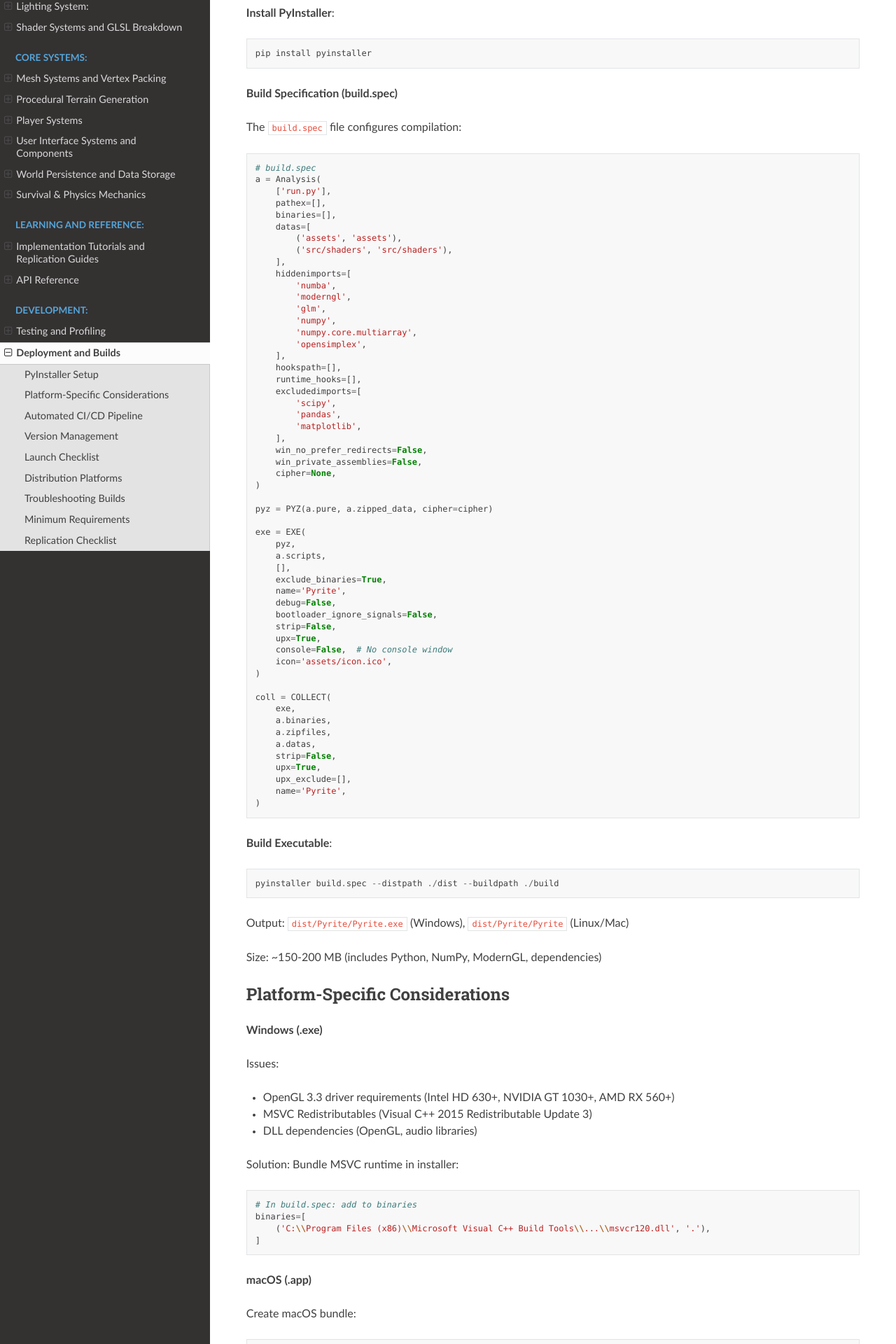
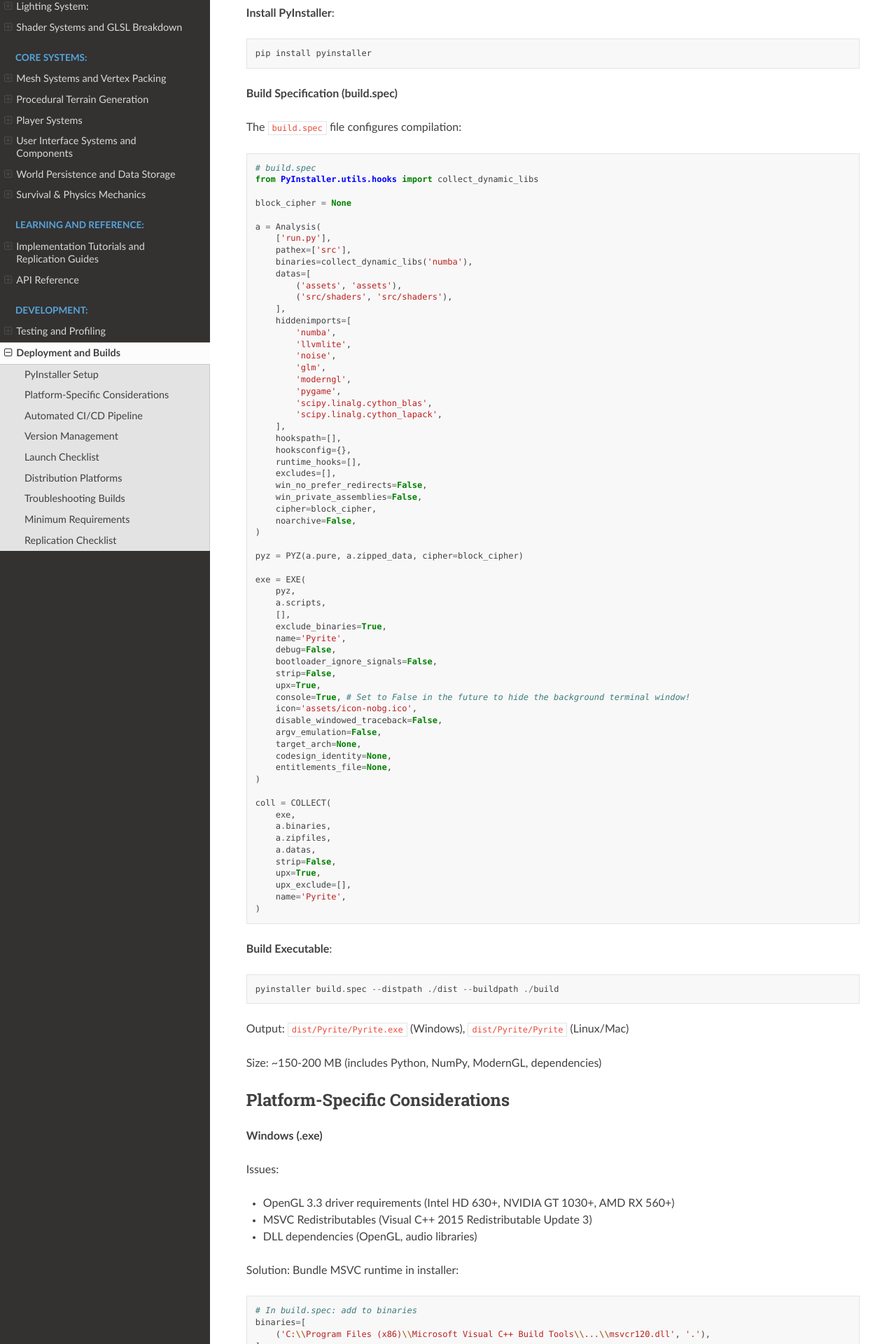
Before and after one commit to ShivamKR12/Pyrite, a Sphinx documentation site: the page built from docs/deployment.rst, in a window 1280 px wide. Shown: the part 305-2225 px from the top of the page at 70% size. Built offline with Sphinx 7.4.7 and the Read the Docs theme 3.1.0, drawn with Linux system fonts in a browser that asks for light colours; some of the changed text lies outside the part shown.

Commit message:
updated the docs some more

```diff
--- a/docs/deployment.rst
+++ b/docs/deployment.rst
@@ -19,35 +19,39 @@
 The ``build.spec`` file configures compilation::
 
     # build.spec
+    from PyInstaller.utils.hooks import collect_dynamic_libs
+
+    block_cipher = None
+
     a = Analysis(
         ['run.py'],
-        pathex=[],
-        binaries=[],
+        pathex=['src'],
+        binaries=collect_dynamic_libs('numba'),
         datas=[
             ('assets', 'assets'),
             ('src/shaders', 'src/shaders'),
         ],
         hiddenimports=[
             'numba',
+            'llvmlite',
+            'noise',
+            'glm',
             'moderngl',
-            'glm',
-            'numpy',
-            'numpy.core.multiarray',
-            'opensimplex',
+            'pygame',
+            'scipy.linalg.cython_blas',
+            'scipy.linalg.cython_lapack',
         ],
         hookspath=[],
+        hooksconfig={},
         runtime_hooks=[],
-        excludedimports=[
-            'scipy',
-            'pandas',
-            'matplotlib',
-        ],
+        excludes=[],
         win_no_prefer_redirects=False,
         win_private_assemblies=False,
-        cipher=None,
+        cipher=block_cipher,
+        noarchive=False,
     )
 
-    pyz = PYZ(a.pure, a.zipped_data, cipher=cipher)
+    pyz = PYZ(a.pure, a.zipped_data, cipher=block_cipher)
 
     exe = EXE(
         pyz,
@@ -59,8 +63,13 @@
         bootloader_ignore_signals=False,
         strip=False,
         upx=True,
-        console=False,  # No console window
-        icon='assets/icon.ico',
+        console=True, # Set to False in the future to hide the background terminal window!
+        icon='assets/icon-nobg.ico',
+        disable_windowed_traceback=False,
+        argv_emulation=False,
+        target_arch=None,
+        codesign_identity=None,
+        entitlements_file=None,
     )
 
     coll = COLLECT(
@@ -319,7 +319,7 @@
 
 Solution: Add to build.spec hiddenimports::
 
-    hiddenimports=['numba', 'numba.core.types', 'numba.cuda']
+    hiddenimports=['numba', 'llvmlite', 'noise', 'glm', 'moderngl', 'pygame', 'scipy.linalg.cython_blas', 'scipy.linalg.cython_lapack']
 
 **Issue: "OpenGL 3.3 not supported"**
 
```
Also changed, not shown: other parts of docs/deployment.rst (+1 -10 lines), docs/api.rst (+89 -136 lines).
